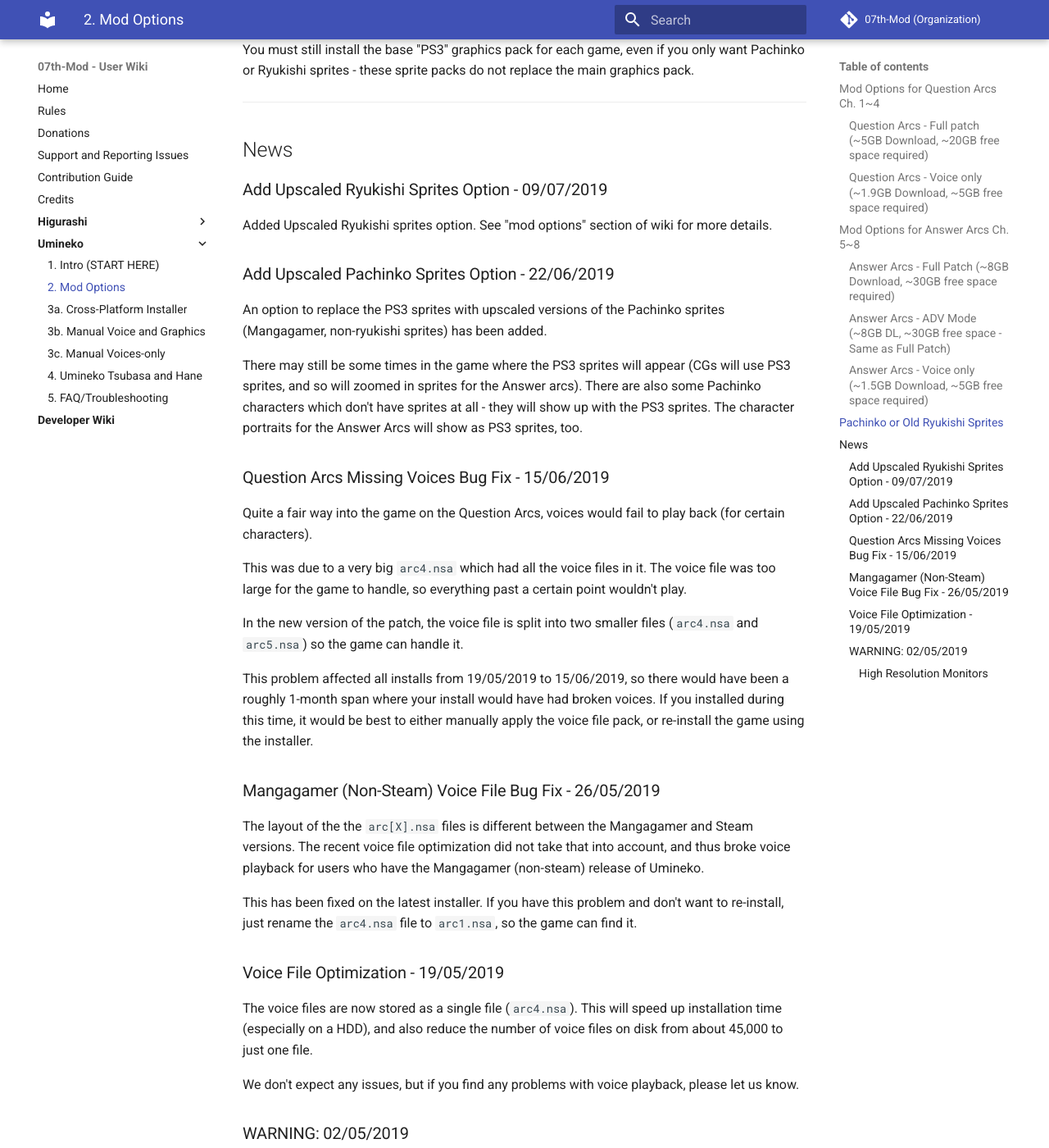
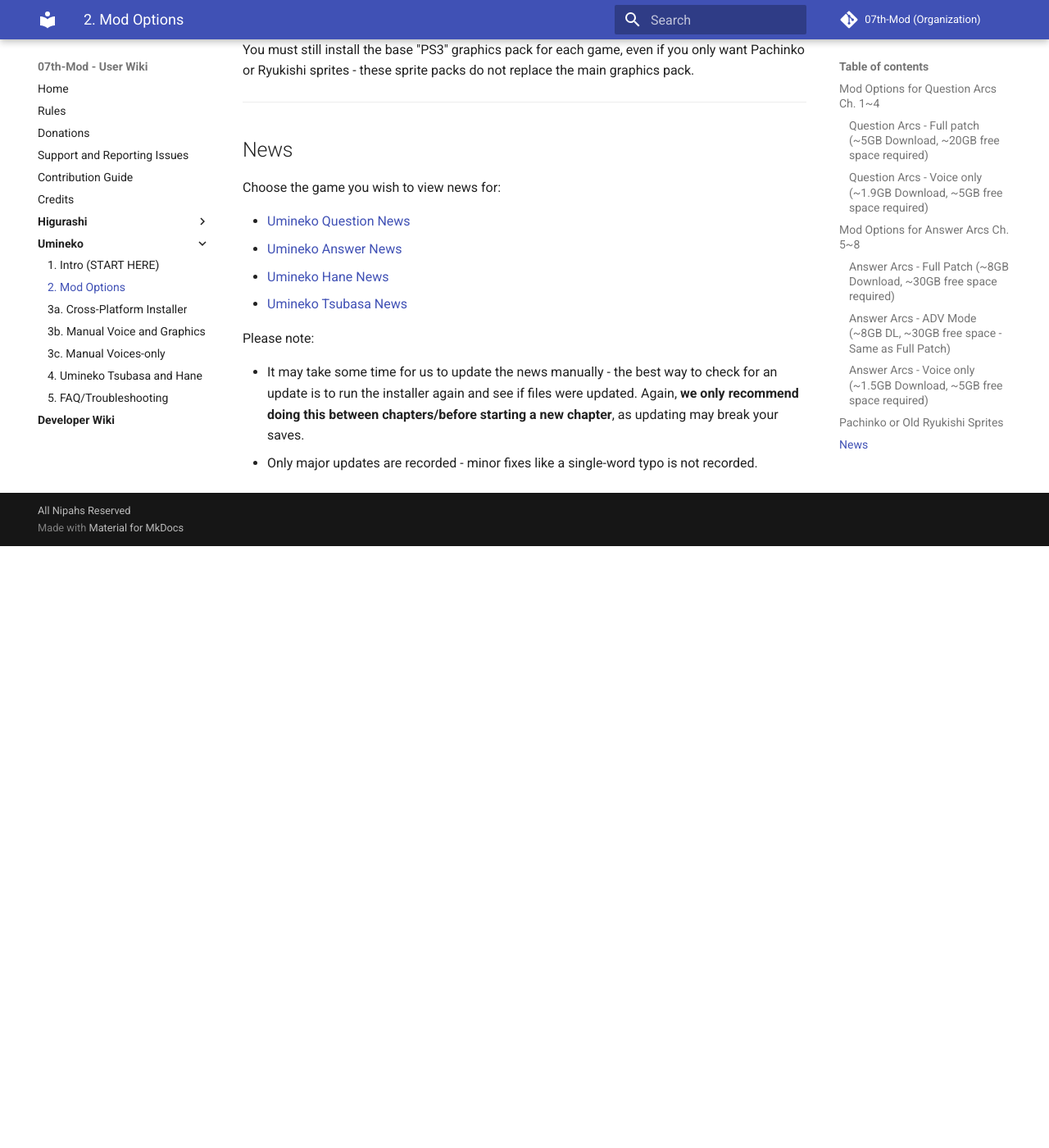
Before and after one commit to 07th-mod/wiki, an MkDocs documentation site: the page built from docs/Umineko/Umineko-Mod-Options.md, in a window 1280 px wide and 1400 px high, scrolled down 2616 px. Shown: the whole window at 82% size. Built offline with MkDocs 1.6.1 and Material for MkDocs 9.7.7, drawn with Linux system fonts in a browser that asks for light colours; after the commit the page ends 3282 px from its top, so only the background shows below that; some of the changed text lies outside the part shown.

Commit message:
Umineko: Remove duplicare installer news text - news was previously duplicated on both the wiki page and the 'news' folder of the installer - wiki now just links to .md files in installer repository

```diff
--- a/docs/Umineko/Umineko-Mod-Options.md
+++ b/docs/Umineko/Umineko-Mod-Options.md
@@ -104,93 +104,14 @@
 
 ## News
 
-### Add Upscaled Ryukishi Sprites Option - 09/07/2019
+Choose the game you wish to view news for:
 
-Added Upscaled Ryukishi sprites option. See "mod options" section of wiki for more details.
+- [Umineko Question News](https://github.com/07th-mod/python-patcher/blob/master/news/Umineko%20Question%20(Ch.%201-4).md)
+- [Umineko Answer News](https://github.com/07th-mod/python-patcher/blob/master/news/Umineko%20Answer%20(Ch.%205-8).md)
+- [Umineko Hane News](https://github.com/07th-mod/python-patcher/blob/master/news/Umineko%20Hane.md)
+- [Umineko Tsubasa News](https://github.com/07th-mod/python-patcher/blob/master/news/Umineko%20Tsubasa.md)
 
-### Add Upscaled Pachinko Sprites Option - 22/06/2019
+Please note:
 
-An option to replace the PS3 sprites with upscaled versions of the Pachinko sprites (Mangagamer, non-ryukishi sprites)
-has been added.
-
-There may still be some times in the game where the PS3 sprites will appear (CGs will use PS3 sprites, and so will
-zoomed in sprites for the Answer arcs). There are also some Pachinko characters which don't have sprites at all -
-they will show up with the PS3 sprites. The character portraits for the Answer Arcs will show as PS3 sprites, too.
-
-### Question Arcs Missing Voices Bug Fix - 15/06/2019
-
-Quite a fair way into the game on the Question Arcs, voices would fail to play back (for certain characters).
-
-This was due to a very big `arc4.nsa` which had all the voice files in it. The voice file was too large for the game to handle, so everything past a certain point wouldn't play.
-
-In the new version of the patch, the voice file is split into two smaller files (`arc4.nsa` and `arc5.nsa`) so the game can handle it.
-
-This problem affected all installs from 19/05/2019 to 15/06/2019, so there would have been a roughly 1-month span where your install would have had broken voices. If you installed during this time, it would be best to either manually apply the voice file pack, or re-install the game using the installer.
-
-### Mangagamer (Non-Steam) Voice File Bug Fix - 26/05/2019
-
-The layout of the the `arc[X].nsa` files is different between the Mangagamer and Steam versions. The recent
-voice file optimization did not take that into account, and thus broke voice playback for users who have the Mangagamer (non-steam) release of Umineko.
-
-This has been fixed on the latest installer. If you have this problem and don't want to re-install,
-just rename the `arc4.nsa` file to `arc1.nsa`, so the game can find it.
-
-### Voice File Optimization - 19/05/2019
-
-The voice files are now stored as a single file (`arc4.nsa`). This will speed up
-installation time (especially on a HDD), and also reduce the number of voice files on disk from about 45,000 to just one file.
-
-We don't expect any issues, but if you find any problems with voice playback, please let us know.
-
-### WARNING: 02/05/2019
-
-We have had a couple reports of performance problems for Chapters 5-8, even on high end PCs.
-On very low end PCs (like atom CPU laptops with integrated graphics), this is expected, but not on high end PCs.
-
-Firstly, please launch the game unmodded to check the game works correctly without mods. Please do not make any
-saves though, as saves from the unmodded game are not compatible.
-
-Please make sure to close all CPU intensive programs in the background (even your web browser!). This is because the
-game uses the CPU for graphics rendering, and is single threaded, so even if you have a multicore processor
-it can only ever use one core.
-
-It's also possible for a poor performing hard disk to cause performance problems, as images are loaded
-by the engine each time they are displayed (as far as we know).
-
-If you still have problems, please post your CPU and GPU specs and a description of how
-the lag appears on our Discord for us to analyse.
-
-If you figure out what's causing the problem, please let us know as we really want to sort this issue out.
-
-#### High Resolution Monitors
-
-High resolution screens (greater than 1080p) can also cause problems (mainly on integrated graphics). Forcing your desktop
-screen resolution lower may help. You can test if this is a problem by playing in windowed mode with a small
-window - performance will usually improve.
-
-23/02/2019: On the 05/02/2019 a change was made to the manual mac install instructions which would prevent you from starting the game. It has now been reverted (sorry abou that).
-
-28-01-2019: Cross Platform Installer is now suggested in install instructions. Wiki has been refactored.
-
-28-01-2019: Add ADV mode to Full Patch of Question Arcs
-
-17-11-18: Add beta version of Question Arcs in 1080p resolution (previously resolution was 960p, resulting in some blurriness). You can install it via the installer or manually. Add ability to toggle language with 'Tab' button.
-
-2-10-18: Add Japanese Language mode (thanks Naoki!). Note: currently doesn't work for "Voice Only" or answer arcs "ADV mode", due to those versions using a different script.
-
-15-07-18: Some small changes to both arcs (to update you need both the latest script file and the latest update zip)
-- For Question arcs only, add the option to view the original game's videos since some consider the PS3 openings too spoilery. (Question arcs issue #101)
-- Use English title logo for Question arcs (Question arcs issue #100)
-- Fix transparency of images for one scene for Answer arcs (use alphablend mode images)
-
-06-06-18: For Chiru Arcs only, minor update to script and assets (see issue [#47](https://github.com/07th-mod/umineko-answer/issues/47))
-
-05-05-18: For Question Arcs only, fix some missing voice delays.
-
-01-05-18: Update all .exes to give a reminder if you forget to rename the `0.utf` to `0.u` instead of the generic/incorrect error message. Backup of the old .exes can be found [here](https://github.com/07th-mod/resources/releases/download/Beato/umineko_exe_backup_2018-05-01.7z).
-
-13-04-18: Add [missing Maria/Rosa Alternate Sprites](https://github.com/07th-mod/umineko-question/issues/93) to the merged update pack (pack v4 cumulative) for Question Arcs only.
-
-02-04-18: Question arc script was updated to fix voice/unvoiced delay bugs.
-
-17-02-18: **Did Steam update your game, breaking your patch?** Follow the [Question Arc Instructions](https://github.com/07th-mod/umineko-question#warning---steam-updates) or the [Answer Arc Instructions](https://github.com/07th-mod/umineko-answer#warning---steam-updates).
+- It may take some time for us to update the news manually - the best way to check for an update is to run the installer again and see if files were updated. Again, **we only recommend doing this between chapters/before starting a new chapter**, as updating may break your saves.
+- Only major updates are recorded - minor fixes like a single-word typo is not recorded.
```
